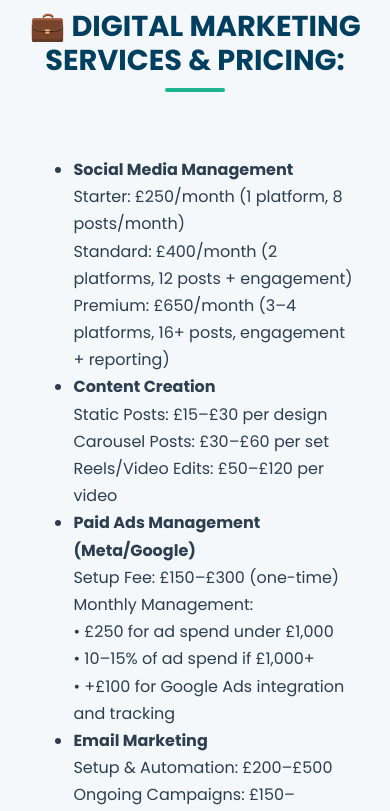
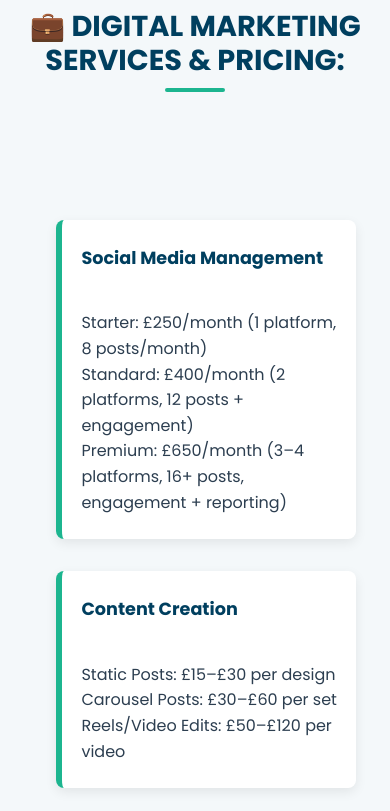
Before and after one commit to Kydosdigital/luwados, a plain HTML site: page index.html in a window 390 px wide. Shown: the part 3780-4591 px from the top of the page. Drawn offline with Linux system fonts and the light colour scheme.

Commit message:
Update styles.css

```diff
--- a/styles.css
+++ b/styles.css
@@ -10,6 +10,80 @@
       --shadow-light: rgba(0, 0, 0, 0.08);
       --shadow-medium: rgba(0, 0, 0, 0.15);
     }
+@media (max-width: 600px) {
+  .services-pricing .section-title {
+    font-size: 1.8rem;
+  }
+
+  .service-list {
+    grid-template-columns: 1fr;
+  }
+
+  .service-list li {
+    font-size: 0.95rem;
+  }
+}
+
+
+.services-pricing {
+  background-color: var(--bg-light);
+  padding: 4rem 1.5rem;
+}
+
+.services-pricing .container {
+  max-width: 1200px;
+  margin: auto;
+}
+
+.services-pricing .section-title {
+  font-size: 2.4rem;
+  text-align: center;
+  color: var(--dark);
+  margin-bottom: 2.5rem;
+  position: relative;
+}
+
+.services-pricing .section-title::after {
+  content: '';
+  display: block;
+  width: 60px;
+  height: 4px;
+  background-color: var(--primary);
+  margin: 10px auto 0;
+  border-radius: 2px;
+}
+
+.service-list {
+  list-style: none;
+  padding: 0;
+  display: grid;
+  grid-template-columns: repeat(auto-fit, minmax(300px, 1fr));
+  gap: 2rem;
+}
+
+.service-list li {
+  background-color: var(--text-light);
+  border-left: 6px solid var(--primary);
+  border-radius: 8px;
+  padding: 1.5rem 1.2rem;
+  box-shadow: 0 4px 12px var(--shadow-light);
+  transition: transform 0.2s ease, box-shadow 0.2s ease;
+  font-size: 1rem;
+  line-height: 1.6;
+  color: var(--text-dark);
+}
+
+.service-list li strong {
+  color: var(--dark);
+  font-size: 1.1rem;
+  display: block;
+  margin-bottom: 0.8rem;
+}
+
+.service-list li:hover {
+  transform: translateY(-5px);
+  box-shadow: 0 6px 20px var(--shadow-medium);
+}
 
     /* Base Styles */
     body {
```
